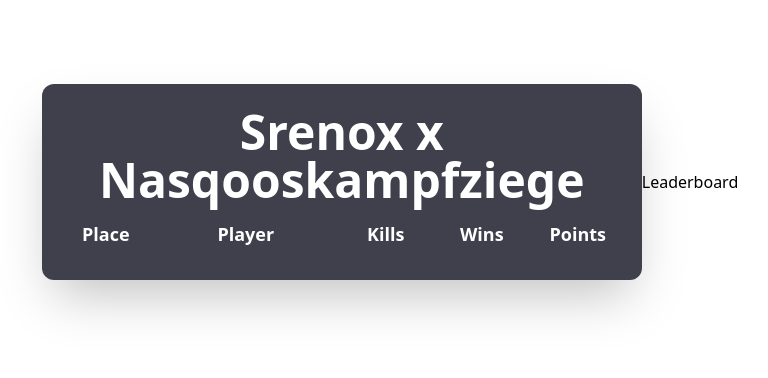
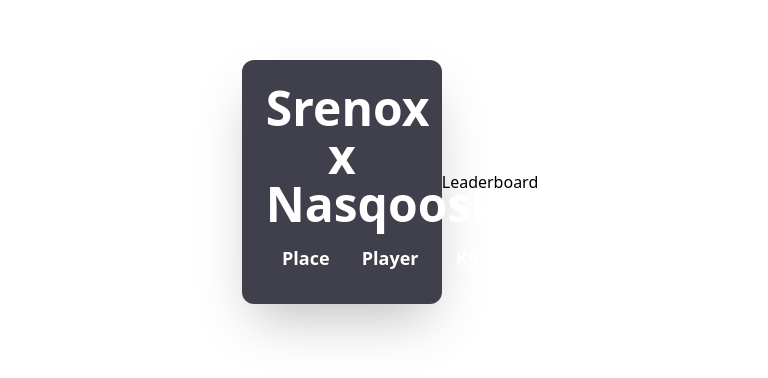
Before and after one commit to Astrofnr/SrenoxLeaderboard, a plain HTML site: page index.html in a window 1280 px wide. Shown: the part 218-596 px from the top of the page, without its empty margins (250-1018 px from the left). Drawn offline with nearby package versions, Linux system fonts and the light colour scheme; no server answers.

Commit message:
Update index.html

```diff
--- a/index.html
+++ b/index.html
@@ -36,7 +36,7 @@
 </div>
 
 <!-- Leaderboard -->
-<div class="bg-[#0f1120]/80 text-white rounded-xl shadow-2xl p-6 w-[600px]">
+<div class="bg-[#0f1120]/80 text-white rounded-xl shadow-2xl p-6 w-[200px]">
   <h1 class="text-5xl font-extrabold text-center mb-4">Srenox x Nasqooskampfziege</h1>
 
   <!-- Header -->
```
